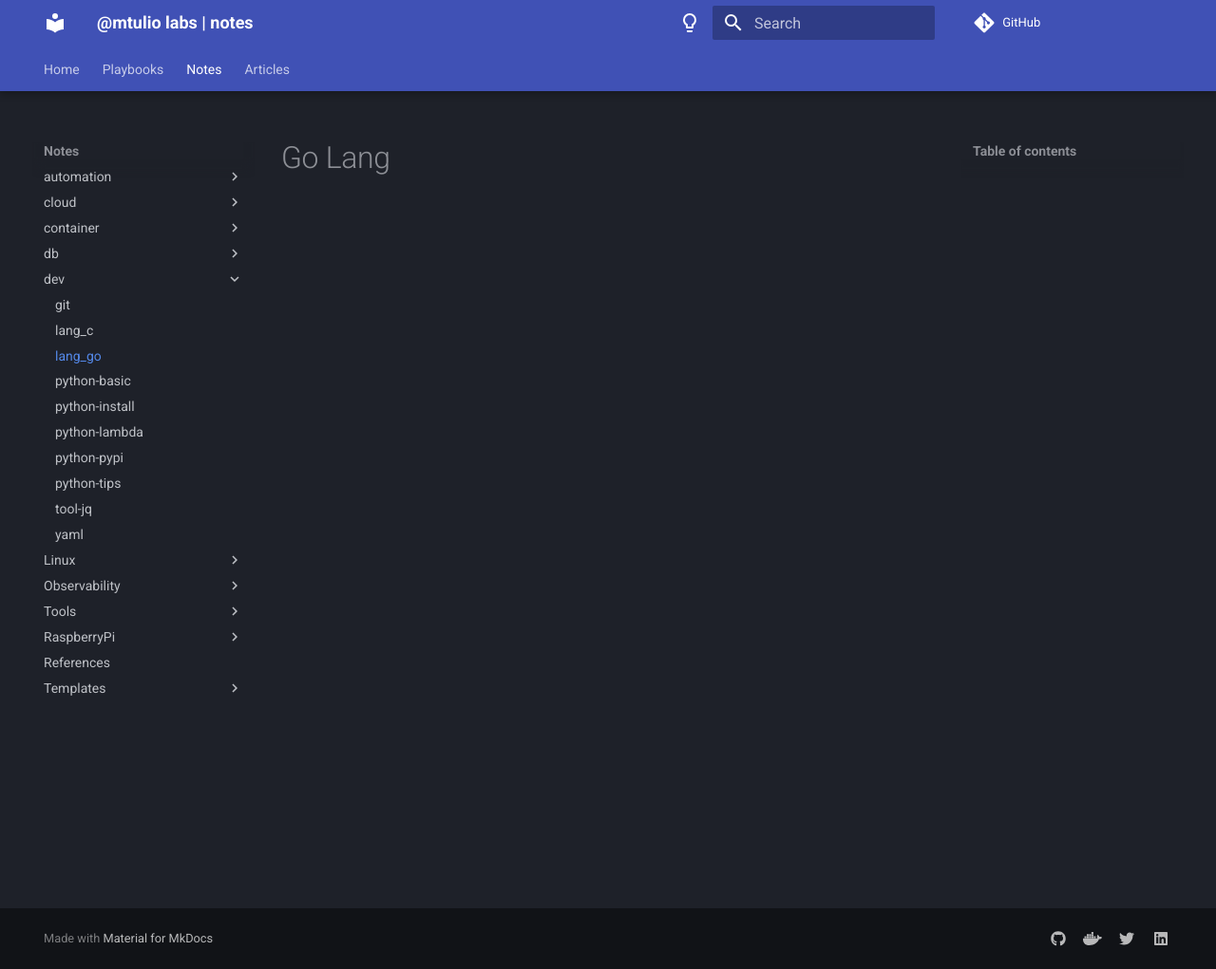
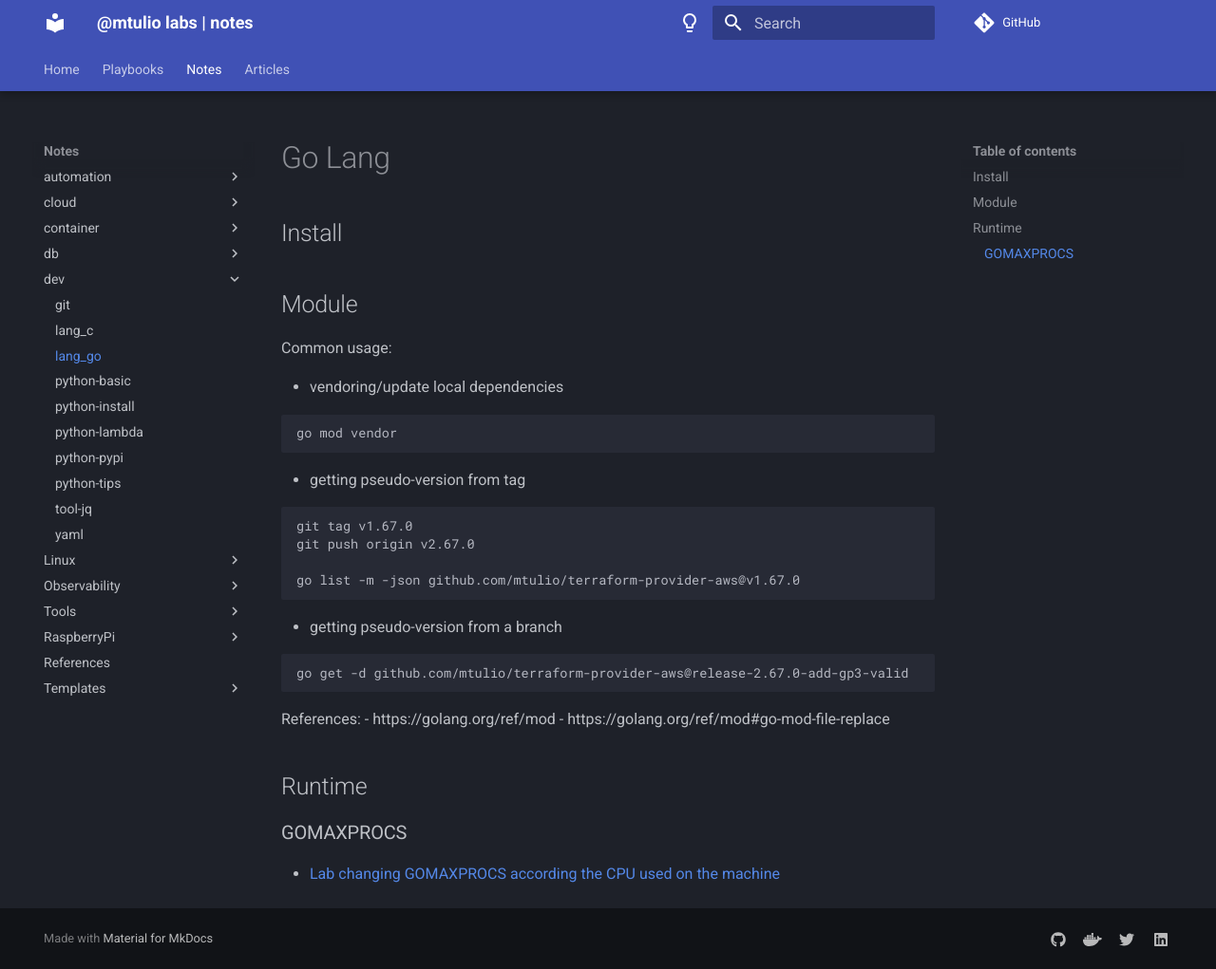
Before and after one commit to mtulio/mtulio.labs, an MkDocs documentation site: the page built from docs/notes/development/lang_go.md, in a window 1280 px wide and 1021 px high. Shown: the whole window at 95% size. Built offline with MkDocs 1.6.1 and Material for MkDocs 9.7.7, drawn with Linux system fonts in a browser that asks for light colours; comment, search, counter and statistics services are not loaded.

Commit message:
doc-go: add go notes

````diff
--- a/docs/notes/development/lang_go.md
+++ b/docs/notes/development/lang_go.md
@@ -1,3 +1,39 @@
 # Go Lang
 
-##
+## Install
+
+
+## Module
+
+Common usage:
+
+- vendoring/update local dependencies
+
+```
+go mod vendor
+```
+
+- getting pseudo-version from tag
+
+```
+git tag v1.67.0
+git push origin v2.67.0
+
+go list -m -json github.com/mtulio/terraform-provider-aws@v1.67.0
+```
+
+- getting pseudo-version from a branch
+
+```
+go get -d github.com/mtulio/terraform-provider-aws@release-2.67.0-add-gp3-valid
+```
+
+References:
+- https://golang.org/ref/mod
+- https://golang.org/ref/mod#go-mod-file-replace
+
+## Runtime
+
+### GOMAXPROCS
+
+- [Lab changing GOMAXPROCS according the CPU used on the machine](https://github.com/mtulio/mtulio.labs/tree/master/labs/go-get-maxprocs#gomaxprocs-usage-lab)
````
